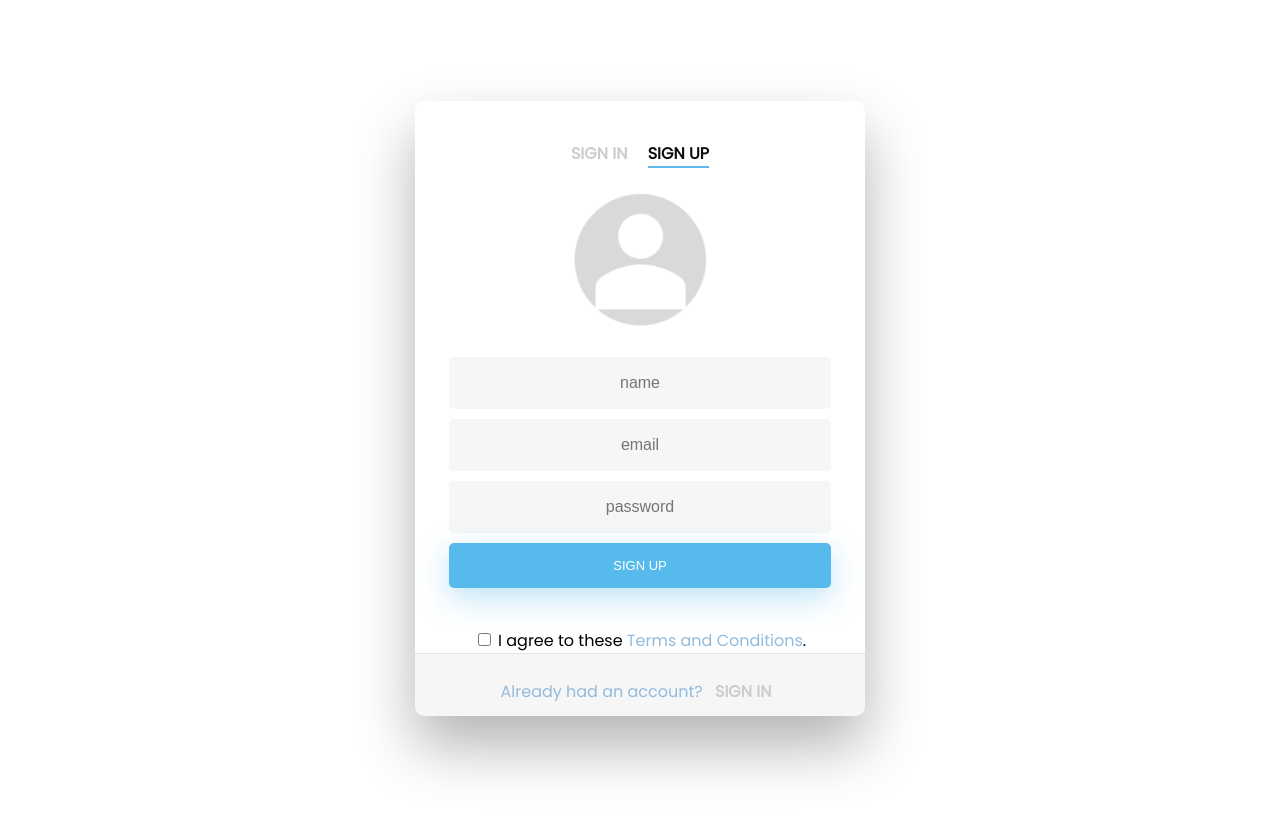
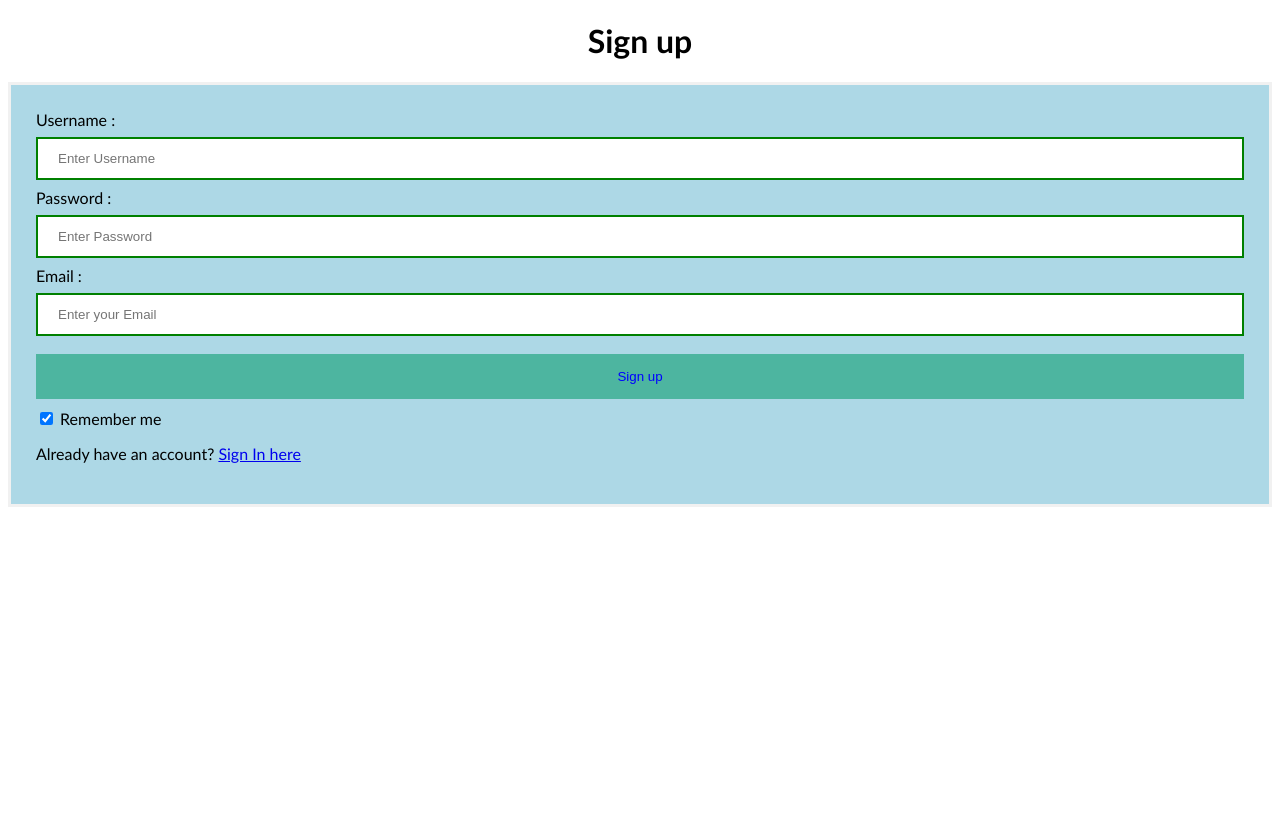
Before and after one commit to Sarina0/Covid19News-WebApplication, a Flask app: page /signup in a window 1280 px wide. After the commit the page ends 507 px from the top, so only its background shows below. Run offline with Flask 2, Linux system fonts and the light colour scheme.

Commit message:
Update signup.html

```diff
--- a/app/templates/signup.html
+++ b/app/templates/signup.html
@@ -1,37 +1,64 @@
 <!DOCTYPE html>
 <html>
 <head>
-	<title>Pyrebase-Flask-Login</title>
-	<link rel="stylesheet" type="text/css" href="{{ url_for('static', filename = 'main.css') }}">
+<meta name="viewport" content="width=device-width, initial-scale=1">
+<title> Login Page </title>
+<style>
+Body {
+  font-family: Calibri, Helvetica, sans-serif;
+  background-color: white;
+}
+button {
+       background-color: #4db5a0;
+       width: 100%;
+        color: blue;
+        padding: 15px;
+        margin: 10px 0px;
+        border: none;
+        cursor: pointer;
+         }
+ form {
+        border: 3px solid #f1f1f1;
+    }
+ input[type=text], input[type=password] {
+        width: 100%;
+        margin: 8px 0;
+        padding: 12px 20px;
+        display: inline-block;
+        border: 2px solid green;
+        box-sizing: border-box;
+    }
+ button:hover {
+        opacity: 0.7;
+    }
+  .cancelbtn {
+        width: auto;
+        padding: 10px 18px;
+        margin: 10px 5px;
+    }
+
+
+ .container {
+        padding: 25px;
+        background-color: lightblue;
+    }
+</style>
 </head>
 <body>
-<div class="wrapper fadeInDown">
-  <div id="formContent">
-    <!-- Tabs Titles -->
-    <a href="login"><h2 class="inactive underlineHover"> Sign In </h2></a>
-    <h2 class="active">Sign Up </h2>
+    <center> <h1>Sign up</h1> </center>
+    <form>
+        <div class="container">
+            <label>Username : </label>
+            <input type="text" placeholder="Enter Username" name="username" required>
+            <label>Password : </label>
+            <input type="password" placeholder="Enter Password" name="password" required>
+            <label>Email : </label>
+            <input type="password" placeholder="Enter your Email" name="Email" required>
+            <button type="submit">Sign up</button>
+            <input type="checkbox" checked="checked"> Remember me
+        <p class="bottom">Already have an account? <a class="bottom" href="{{url_for('login')}}"> Sign In here</a></p>
 
-    <!-- Icon -->
-    <div class="fadeIn first">
-      <img src="{{ url_for('static', filename = 'user.png') }}" id="icon" alt="User Icon" />
-    </div>
-
-    <!-- Login Form -->
-    <form action="http://127.0.0.1:5000/register" method="POST">
-      <input type="text" id="name" class="fadeIn second" name="name" placeholder="name">
-      <input type="email" id="login" class="fadeIn second" name="email" placeholder="email">
-      <input type="password" id="password" class="fadeIn third" name="pass" placeholder="password">
-      <input type="submit" class="fadeIn fourth" value="Sign Up">
+        </div>
     </form>
-    <div id="privacy_sec">
-      <input id="checkbox" type="checkbox" />
-      <label for="checkbox"> I agree to these <a href="#">Terms and Conditions</a>.</label>
-    </div>
-    <div id="formFooter">
-      <a class="underlineHover" href="#">Already had an account?</a>
-      <a href="signup"><h2 class="inactive underlineHover" style="margin:25px 8px 10px 8px"> Sign In </h2></a>
-    </div>
-  </div>
-</div>
 </body>
 </html>
```
